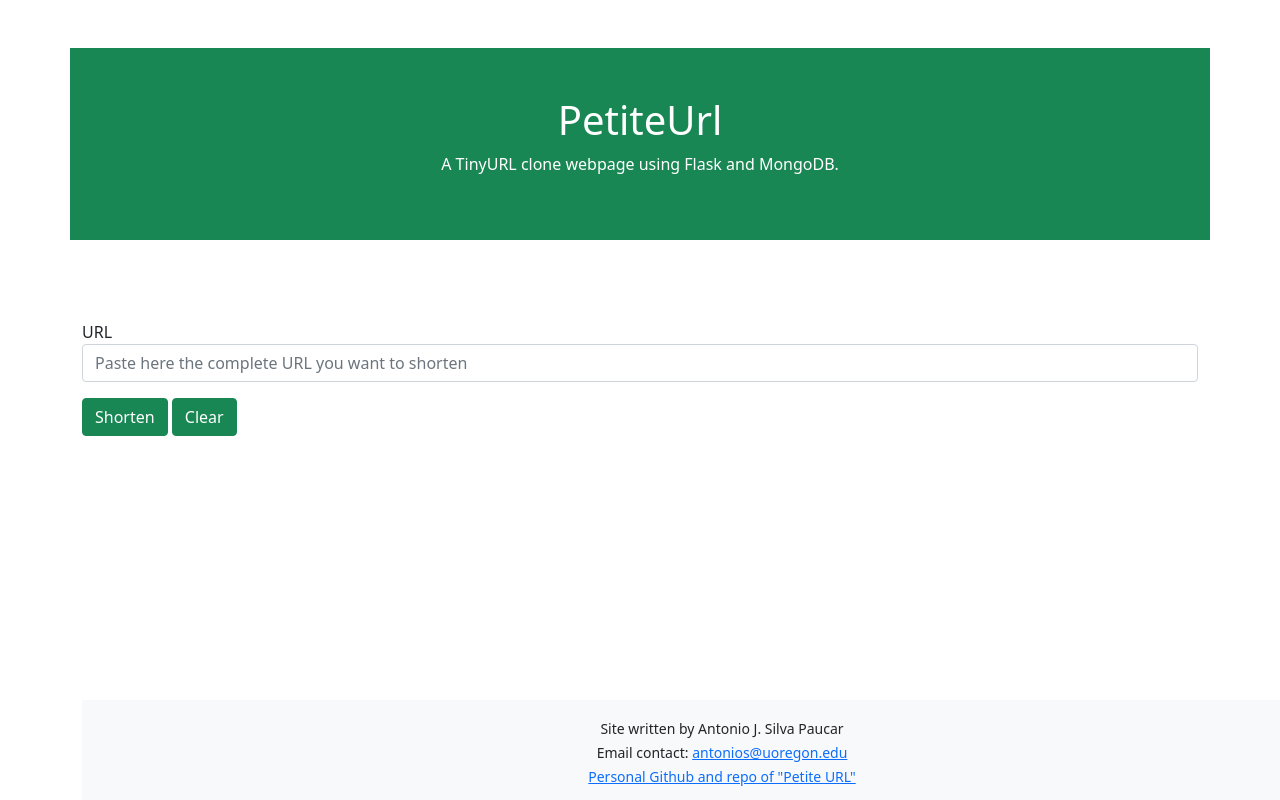
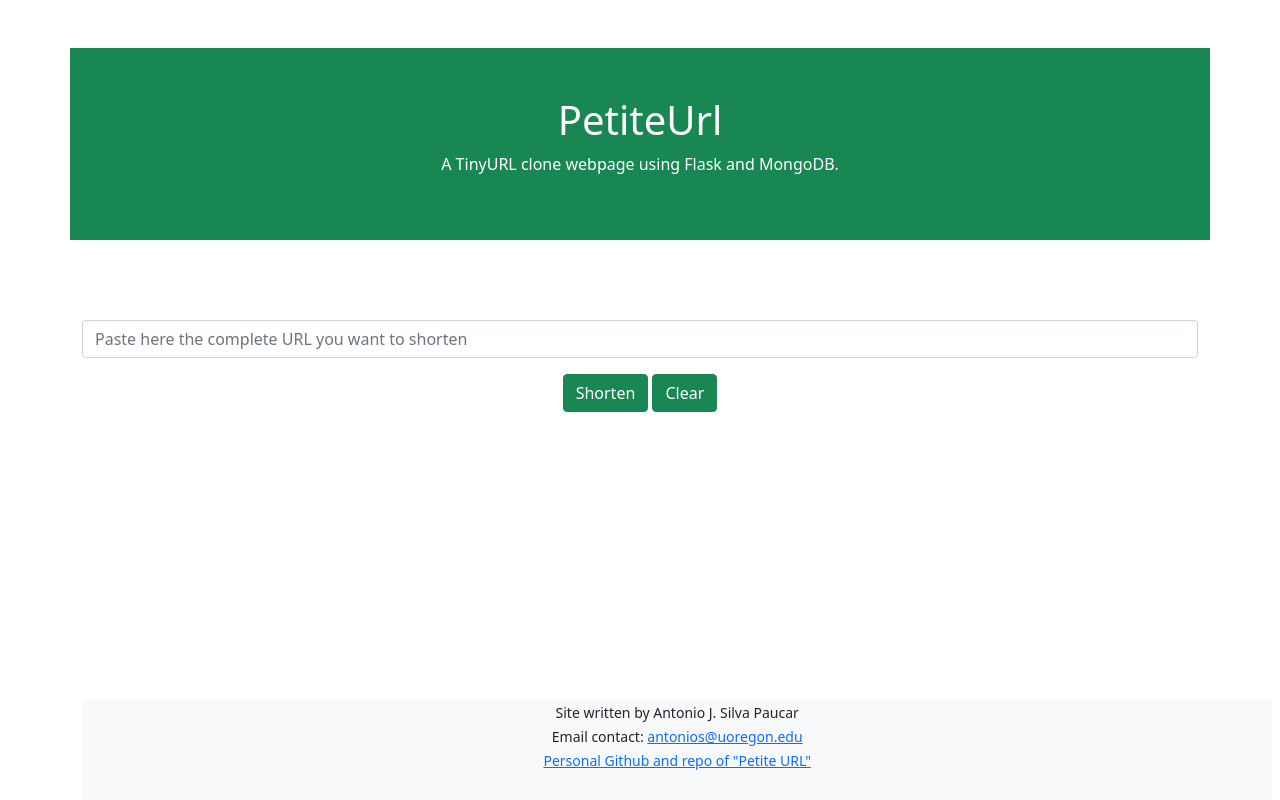
Before and after one commit to antoniojsp/petite_url, a Flask app: page / in a window 1280 px wide. Run offline with Flask 2, Linux system fonts and the light colour scheme; parts of the project's set-up code (start-up, migrations or seed data) failed here and were passed over; some libraries are stand-ins or nearby versions.

Commit message:
fix wtf forms

```diff
--- a/main.py
+++ b/main.py
@@ -1,10 +1,13 @@
 import configparser
 from database import *
+from collections import namedtuple
 from flask import Flask, redirect, render_template, request, flash, send_from_directory, url_for
+from forms import PetiteURLForm
 import logging
 import os
 import validators
-from forms import PetiteURLForm
+
+# separation of concerns
 configurations = configparser.ConfigParser()
 configurations.read("credentials.ini")
 
@@ -15,36 +18,43 @@ logging.basicConfig(filename='record.log',
                     level=logging.DEBUG,
                     format=f'%(asctime)s %(levelname)s %(name)s %(threadName)s : %(message)s')
 
+
 db = TinyURLDatabase()
+
+# my info
+informacion = namedtuple('MyInfo', ['email', 'github'])
+my_info = informacion("antonios@uoregon.edu", "72b594348a")
 
 
 @app.route('/', methods=["GET", "POST"])
 def index():
-    personal_github_url = f'{request.base_url}66284f2b21'
-    cform = PetiteURLForm()
+    personal_github_url = f'{request.base_url}{my_info.github}'
+    forma = PetiteURLForm()
 
-    if cform.validate_on_submit():
-        original_url = cform.name.data
+    if forma.validate_on_submit():
+        original_url = forma.name.data
         is_valid_url = validators.url(original_url)
-        url_link = ""
-
-        cform = PetiteURLForm()
 
         if is_valid_url:
             shorten_url = db.insert(original_url)
+
+            if shorten_url == "404":
+                flash('Website Down')
+                return redirect(url_for('index'))
+
             app.logger.info(f'{original_url} inserted')
             url_link = f'{request.base_url}{shorten_url}'
             flash(url_link)
         elif original_url == "":
             app.logger.info(f'Empty')
-            flash('Invalid website')
+            flash('No input')
         else:
             app.logger.info(f'{original_url} is an empty url')
             flash('You need to enter a URL')
 
-        return render_template("index.html", link=url_link, github= personal_github_url, form=PetiteURLForm())
+        return redirect(url_for('index'))
 
-    return render_template("index.html", github= personal_github_url, form=cform)
+    return render_template("index.html", github=personal_github_url, form=forma, email=my_info.email)
 
 
 @app.route('/<shorten_url_token>')
--- a/static/index.css
+++ b/static/index.css
@@ -2,6 +2,6 @@
       position: fixed;
       height: 100px;
       bottom: 0;
-      width: 100%;
+      width: 93%;
       text-align: center;
     }
--- a/templates/base.html
+++ b/templates/base.html
@@ -18,11 +18,11 @@
         {% endblock %}
 
 
-    <footer class="footer mt-auto py-3 bg-light">
+    <footer class="footer mt-3 l-16 bg-light">
     <div class="container ">
       <small>Site written by Antonio J. Silva Paucar</small><br>
       <small> Email contact:
-      <a href="mailto:antonios@uoregon.edu"> antonios@uoregon.edu</a></small><br>
+      <a href="mailto:{{ email }}"> {{ email }}</a></small><br>
       <small><a href = "{{ github }}"> Personal Github and repo of "Petite URL"</a></small>
     </div>
   </footer>
--- a/templates/index.html
+++ b/templates/index.html
@@ -5,10 +5,7 @@
       <h1>PetiteUrl</h1>
       <p>A TinyURL clone webpage using Flask and MongoDB. </p>
     </div>
-<script>
 
-    $("#form")[0].reset();
-</script>
     <div class="container mt-3">
       {% with messages = get_flashed_messages() %}
       {% if messages %}
@@ -24,27 +21,10 @@
       {% endif %}
     {% endwith %}
 
-    <p id="response"> </p>
-
-<!--      <form method="post">-->
-<!--        <div class="mb-3 mt-3 ">-->
-<!--          <input type="text" class="form-control p-2" id="url" placeholder="Enter here the URL you want to shorten" name="url">-->
-<!--          <br>-->
-<!--            <div class="text-center">-->
-<!--              <button type="reset" class="btn btn-success">Clear</button>-->
-<!--              <button type="submit" class="btn btn-success " >Submit</button>-->
-<!--            </div>-->
-<!--        </div>-->
-<!--      </form>-->
-
-<!--    </div>-->
-
-        <div class="mb-3 mt-3 " >
+        <div class="mb-3 mt-3 text-center" >
             <form method="POST" action="{{ url_for('index') }}">
                 {{ form.csrf_token }}
                 <p>
-                    {{ form.name.label }}
-                    <br>
                     {{ form.name(class_="form-control p-2s", placeholder_="Paste here the complete URL you want to shorten") }}
                 </p>
 <!--                 {{ form.submit(class_="btn btn-success") }}-->
```
Also changed, not shown: database.py (+19 -12 lines), 1 other file.
